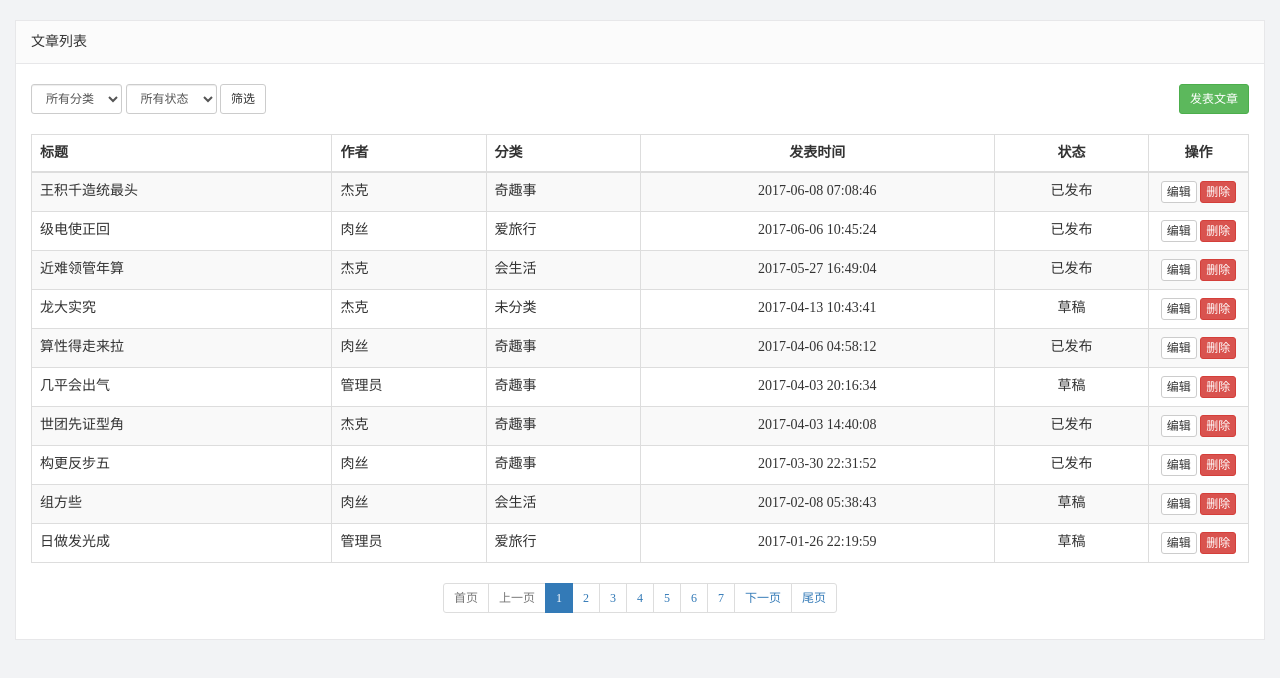
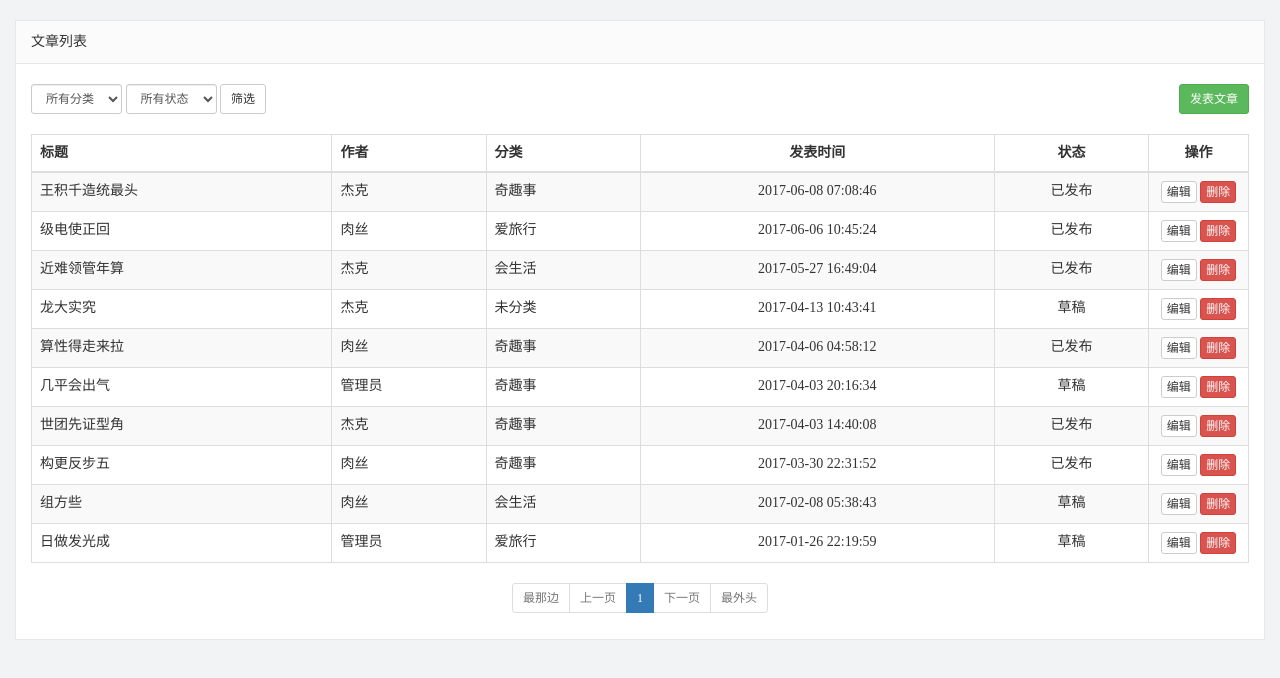
Before and after one commit to jijiliyugou/bigEvents, a plain HTML site: page web_back/article_list.html in a window 1280 px wide. Drawn offline with Linux system fonts and the light colour scheme; no server answers.

Commit message:
完善分页

```diff
--- a/web_back/article_list.html
+++ b/web_back/article_list.html
@@ -11,6 +11,7 @@
     <link rel="stylesheet" href="css/iconfont.css">
     <link rel="stylesheet" href="css/main.css">
     <script src="js/jquery-1.12.4.min.js"></script>
+    <!-- 导入分页的插件 -->
     <script src="./js/jquery.twbsPagination.min.js"></script>
 </head>
 
@@ -51,201 +52,118 @@
                     </tr>
                 </thead>
                 <tbody>
-
-
-
                     <tr>
-
                         <td>王积千造统最头</td>
                         <td>杰克</td>
                         <td>奇趣事</td>
                         <td class="text-center">2017-06-08 07:08:46</td>
-
-
                         <td class="text-center">已发布</td>
-
-
                         <td class="text-center">
                             <a href="article_edit.html" class="btn btn-default btn-xs">编辑</a>
                             <a href="javascript:deleteTr( 1005 );" class="btn btn-danger btn-xs">删除</a>
                         </td>
                     </tr>
-
-
-
                     <tr>
-
                         <td>级电使正回</td>
                         <td>肉丝</td>
                         <td>爱旅行</td>
                         <td class="text-center">2017-06-06 10:45:24</td>
-
-
                         <td class="text-center">已发布</td>
-
-
                         <td class="text-center">
                             <a href="article_edit.html" class="btn btn-default btn-xs">编辑</a>
                             <a href="javascript:deleteTr( 1004 );" class="btn btn-danger btn-xs">删除</a>
                         </td>
                     </tr>
-
-
-
                     <tr>
-
                         <td>近难领管年算</td>
                         <td>杰克</td>
                         <td>会生活</td>
                         <td class="text-center">2017-05-27 16:49:04</td>
-
-
                         <td class="text-center">已发布</td>
-
-
                         <td class="text-center">
                             <a href="article_edit.html" class="btn btn-default btn-xs">编辑</a>
                             <a href="javascript:deleteTr( 1003 );" class="btn btn-danger btn-xs">删除</a>
                         </td>
                     </tr>
-
-
-
                     <tr>
-
                         <td>龙大实究</td>
                         <td>杰克</td>
                         <td>未分类</td>
                         <td class="text-center">2017-04-13 10:43:41</td>
-
-
                         <td class="text-center">草稿</td>
-
-
                         <td class="text-center">
                             <a href="post-edit.html?id=1002" class="btn btn-default btn-xs">编辑</a>
                             <a href="javascript:deleteTr( 1002 );" class="btn btn-danger btn-xs">删除</a>
                         </td>
                     </tr>
-
-
-
                     <tr>
-
                         <td>算性得走来拉</td>
                         <td>肉丝</td>
                         <td>奇趣事</td>
                         <td class="text-center">2017-04-06 04:58:12</td>
-
-
                         <td class="text-center">已发布</td>
-
-
                         <td class="text-center">
                             <a href="post-edit.html?id=1001" class="btn btn-default btn-xs">编辑</a>
                             <a href="javascript:deleteTr( 1001 );" class="btn btn-danger btn-xs">删除</a>
                         </td>
                     </tr>
-
-
-
                     <tr>
-
                         <td>几平会出气</td>
                         <td>管理员</td>
                         <td>奇趣事</td>
                         <td class="text-center">2017-04-03 20:16:34</td>
-
-
                         <td class="text-center">草稿</td>
-
-
                         <td class="text-center">
                             <a href="post-edit.html?id=1000" class="btn btn-default btn-xs">编辑</a>
                             <a href="javascript:deleteTr( 1000 );" class="btn btn-danger btn-xs">删除</a>
                         </td>
                     </tr>
-
-
-
                     <tr>
-
                         <td>世团先证型角</td>
                         <td>杰克</td>
                         <td>奇趣事</td>
                         <td class="text-center">2017-04-03 14:40:08</td>
-
-
                         <td class="text-center">已发布</td>
-
-
                         <td class="text-center">
                             <a href="post-edit.html?id=999" class="btn btn-default btn-xs">编辑</a>
                             <a href="javascript:deleteTr( 999 );" class="btn btn-danger btn-xs">删除</a>
                         </td>
                     </tr>
-
-
-
                     <tr>
-
                         <td>构更反步五</td>
                         <td>肉丝</td>
                         <td>奇趣事</td>
                         <td class="text-center">2017-03-30 22:31:52</td>
-
-
                         <td class="text-center">已发布</td>
-
-
                         <td class="text-center">
                             <a href="post-edit.html?id=998" class="btn btn-default btn-xs">编辑</a>
                             <a href="javascript:deleteTr( 998 );" class="btn btn-danger btn-xs">删除</a>
                         </td>
                     </tr>
-
-
-
                     <tr>
-
                         <td>组方些</td>
                         <td>肉丝</td>
                         <td>会生活</td>
                         <td class="text-center">2017-02-08 05:38:43</td>
-
-
                         <td class="text-center">草稿</td>
-
-
                         <td class="text-center">
                             <a href="post-edit.html?id=996" class="btn btn-default btn-xs">编辑</a>
                             <a href="javascript:deleteTr( 996 );" class="btn btn-danger btn-xs">删除</a>
                         </td>
                     </tr>
-
-
-
                     <tr>
-
                         <td>日做发光成</td>
                         <td>管理员</td>
                         <td>爱旅行</td>
                         <td class="text-center">2017-01-26 22:19:59</td>
-
-
                         <td class="text-center">草稿</td>
-
-
                         <td class="text-center">
                             <a href="post-edit.html?id=995" class="btn btn-default btn-xs">编辑</a>
                             <a href="javascript:deleteTr( 995 );" class="btn btn-danger btn-xs">删除</a>
                         </td>
                     </tr>
-
-
                 </tbody>
             </table>
-
             <div class="row text-center">
                 <ul class="pagination pagination-sm">
                     <li class="page-item first disabled"><a href="#" class="page-link">首页</a></li>
@@ -261,7 +179,6 @@
                     <li class="page-item last"><a href="#" class="page-link">尾页</a></li>
                 </ul>
             </div>
-
         </div>
     </div>
     <script src="./js/template-web.js"></script>
@@ -293,6 +210,31 @@
 
         //设置类表分类
         $(function() {
+            //  文章类表-分类获取
+            //         请求地址：http://localhost:8000/admin/category_search
+            //         请求方式：get
+            //         请求参数：无
+            // 根据分页插件的示例修改分页插件的使用
+            var $pagination = $('.pagination')
+            var defaultOpts = {
+                totalPages: myTotalPage,
+                visiblePages: 7,
+                first: '最那边',
+                last: '最外头',
+                prev: '上一页',
+                next: '下一页',
+                onPageClick: function(event, page) {
+                    // 事件参数
+                    // console.log(event)
+                    // 页码
+                    // console.log(page)
+                    myPage = page
+                        // 重新调用获取文章数据的方法
+                    getArticle()
+                }
+            }
+            $pagination.twbsPagination(defaultOpts)
+
             // $('#selCategory')
             $.ajax({
                 url: 'http://localhost:8000/admin/category_search',
@@ -313,6 +255,7 @@
             // 2. page&perpage 第一页，每页6条
             // 3. 数据回来之后渲染到页面上 模板引擎
             var myPage = 1;
+            var myTotalPage = 10;
 
             function getArticle() {
                 $.ajax({
@@ -328,36 +271,32 @@
                         console.log(backData);
                         var html = template('tempData', backData)
                         $('tbody').html(html)
+
+                        // 重置页码
+                        var totalPages = backData.totalPage
+                        if (myTotalPage != totalPages) {
+                            // 总页数变了
+                            myTotalPage = totalPages
+                                // 写死为第一页即可
+                            $pagination.twbsPagination('destroy')
+                            $pagination.twbsPagination(
+                                $.extend({}, defaultOpts, {
+                                    startPage: 1,
+                                    totalPages: totalPages
+                                })
+                            )
+                        }
                     }
                 })
             }
             getArticle()
-
-
-            $('.pagination').twbsPagination({
-                totalPages: 35,
-                visiblePages: 7,
-                first: '首页',
-                prev: '上一页',
-                next: '下一页',
-                last: '尾页',
-                onPageClick: function(event, page) {
-                    myPage = page;
-                    getArticle(myPage);
-                    console.log(event);
-                    console.log(page);
-
-                }
-            });
-
-            //筛选设置
+                //筛选设置
             $('#btnSearch').click(function(e) {
                 e.preventDefault();
                 getArticle()
             })
         });
     </script>
-
 </body>
 
 </html>
```
